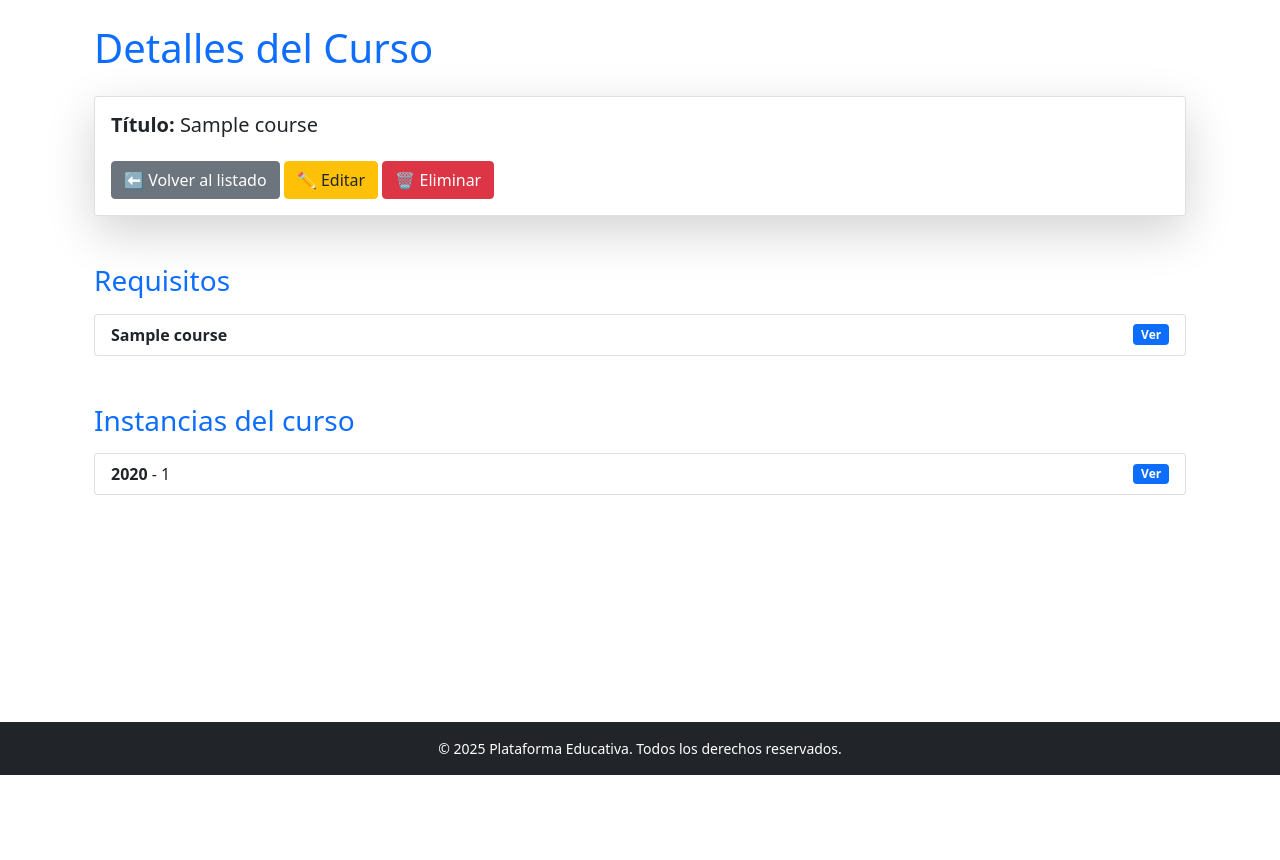
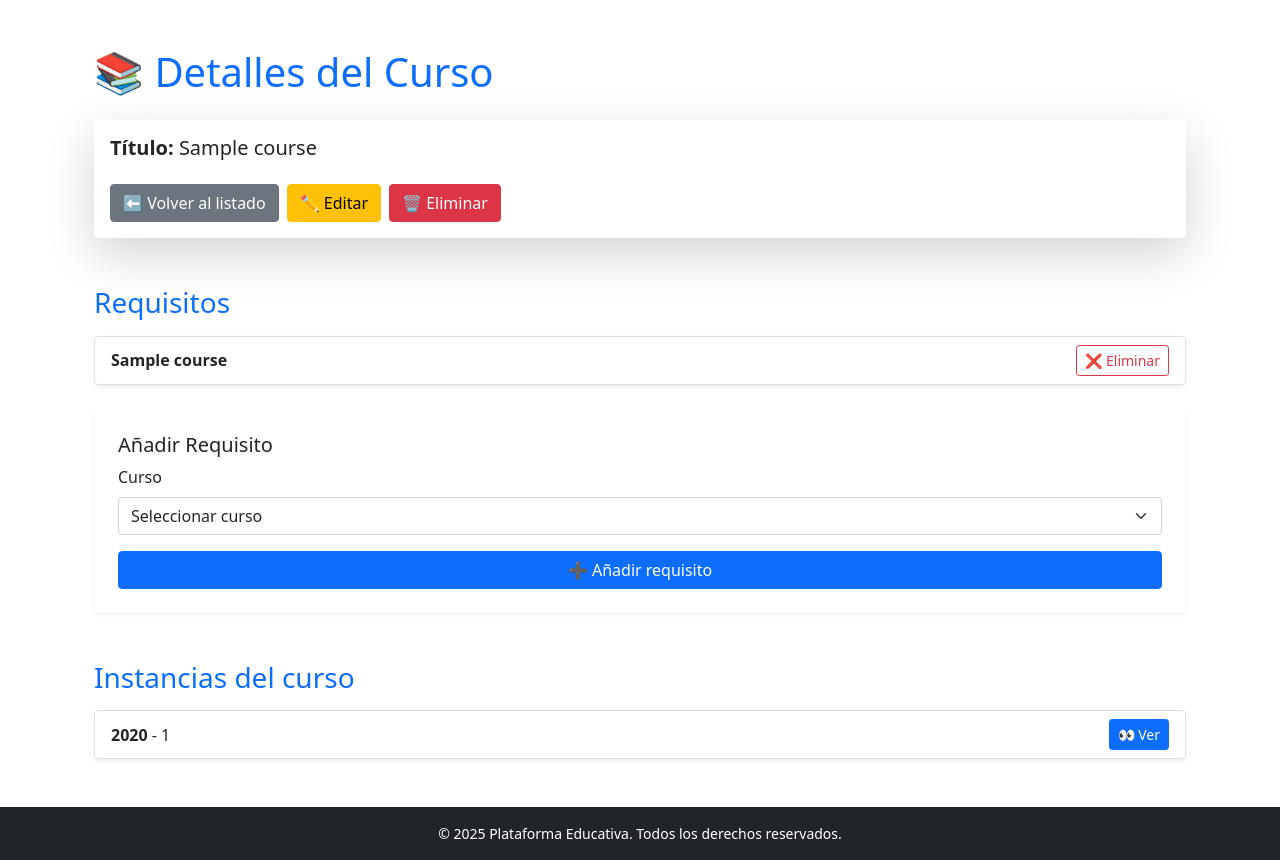
Before and after one commit to AlbertoZuiga/verificable-grupo-8, a Flask app: page /courses/1 in a window 1280 px wide. Shown: the part 56-916 px from the top of the page. Before the commit the page ends 831 px from the top, so only its background shows below. Run offline with Flask 3, Linux system fonts and the light colour scheme; tables that the repository leaves empty hold one stand-in row (values such as "Sample post").

Commit message:
requisites ready

```diff
--- a/app/models/__init__.py
+++ b/app/models/__init__.py
@@ -2,4 +2,4 @@ from app.models.course import Course
 from app.models.course_instance import CourseInstance
 from app.models.section import Section
 from app.models.user import User
-from app.models.requisites import Requisite
+from app.models.requisite import Requisite
--- a/app/models/requisites.py
+++ b/app/models/requisite.py
@@ -7,9 +7,10 @@ class Requisite(db.Model):
     course_id = db.Column(db.Integer, db.ForeignKey('courses.id'), nullable=False)
     course_requisite_id = db.Column(db.Integer, db.ForeignKey('courses.id'), nullable=False)
 
+    __table_args__ = (db.UniqueConstraint('course_id', 'course_requisite_id', name='uq_course_requisite'),)
+
     course = db.relationship('Course', foreign_keys=[course_id], back_populates='prerequisites', overlaps="course_requisite,requisites_as_main")
     course_requisite = db.relationship('Course', foreign_keys=[course_requisite_id], back_populates='requisites_as_main', overlaps="course,prerequisites")
 
-
     def __repr__(self):
         return f"<Requisite id={self.id}, course_id={self.course_id}, course_requisite_id={self.course_requisite_id}>"
--- a/app/routes/__init__.py
+++ b/app/routes/__init__.py
@@ -9,5 +9,6 @@ def index():
 from app.routes.course_routes import course_bp
 from app.routes.course_instance_routes import course_instance_bp
 from app.routes.section_routes import section_bp
+from app.routes.requisite_routes import requisite_bp
 
-blueprints = [main_routes, course_bp, course_instance_bp, section_bp]
+blueprints = [main_routes, course_bp, course_instance_bp, section_bp, requisite_bp]
--- a/app/routes/course_routes.py
+++ b/app/routes/course_routes.py
@@ -12,7 +12,14 @@ def index():
 @course_bp.route('/<int:id>')
 def show(id):
     course = Course.query.get_or_404(id)
-    return render_template('courses/show.html', course=course)
+
+    requisite_ids = {requisite.course_requisite_id for requisite in course.prerequisites}
+    courses = Course.query.filter(
+        Course.id != id,
+        Course.id.notin_(requisite_ids)
+    ).all()
+
+    return render_template('courses/show.html', course=course, courses=courses)
 
 @course_bp.route('/create', methods=['GET', 'POST'])
 def create():
--- a/app/seed.py
+++ b/app/seed.py
@@ -2,7 +2,7 @@ from app import create_app, db
 from app.models.course import Course
 from app.models.course_instance import CourseInstance, SemesterEnum
 from app.models.section import Section, WeightingType
-from app.models.requisites import Requisite
+from app.models.requisite import Requisite
 from app.models.user import User
 
 def seed_data():
--- a/app/templates/course_instances/create.html
+++ b/app/templates/course_instances/create.html
@@ -2,7 +2,7 @@
 
 {% block content %}
   <div class="container">
-    <h1 class="mb-4 text-primary">Editar Curso</h1>
+    <h1 class="mb-4 text-primary">Crear Instancia</h1>
 
     <div class="card shadow-lg p-4">
       <form action="{{ url_for('course_instance.create') }}" method="POST">
--- a/app/templates/course_instances/index.html
+++ b/app/templates/course_instances/index.html
@@ -46,7 +46,7 @@
   {% endif %}
 
   <a href="{{ url_for('course_instance.create') }}" class="btn btn-success mt-4"
-    >➕ Crear nuevo curso</a
+    >➕ Crear nueva instancia</a
   >
 </div>
 {% endblock %}
--- a/app/templates/courses/show.html
+++ b/app/templates/courses/show.html
@@ -3,40 +3,58 @@
 {% block title %}Curso: {{ course.title }}{% endblock %}
 
 {% block content %}
-  <div class="container">
-    <h1 class="mb-4 text-primary">Detalles del Curso</h1>
+  <div class="container py-4">
+    <h1 class="mb-4 text-primary">📚 Detalles del Curso</h1>
 
-    <div class="card shadow-lg">
+    <div class="card shadow-lg border-0 rounded-3">
       <div class="card-body">
         <h5 class="card-title text-dark"><strong>Título:</strong> {{ course.title }}</h5>
-
-        <div class="mt-4">
+        <div class="mt-4 d-flex gap-2">
           <a href="{{ url_for('course.index') }}" class="btn btn-secondary">⬅ Volver al listado</a>
-          <a href="{{ url_for('course.edit', id=course.id) }}" class="btn btn-warning text-dark">✏ Editar</a>
+          <a href="{{ url_for('course.edit', id=course.id) }}" class="btn btn-warning">✏ Editar</a>
           <a href="{{ url_for('course.delete', id=course.id) }}" class="btn btn-danger">🗑 Eliminar</a>
         </div>
       </div>
     </div>
 
     <h3 class="mt-5 text-primary">Requisitos</h3>
-    <div class="list-group mt-3">
+    <div class="list-group mt-3 shadow-sm rounded-3">
       {% for requisite in course.prerequisites %}
-        <a href="{{ url_for('course.show', id=requisite.course_requisite.id) }}" class="list-group-item list-group-item-action d-flex justify-content-between align-items-center">
-          <span><strong>{{ requisite.course_requisite.title }}</strong></span>
-          <span class="badge bg-primary">Ver</span>
-        </a>
+        <div class="list-group-item d-flex justify-content-between align-items-center">
+          <a href="{{ url_for('course.show', id=requisite.course_requisite.id) }}" class="text-decoration-none fw-bold text-dark">
+            {{ requisite.course_requisite.title }}
+          </a>
+          <a href="{{ url_for('requisite.delete', id=requisite.id) }}" class="btn btn-sm btn-outline-danger">❌ Eliminar</a>
+        </div>
       {% else %}
-        <p class="text-muted">No hay requisitos disponibles.</p>
+        <p class="text-muted">El curso no tiene requisitos.</p>
       {% endfor %}
     </div>
 
+    <div class="card shadow-sm mt-4 p-4 border-0 rounded-3">
+      <h5 class="card-title">Añadir Requisito</h5>
+      <form action="{{ url_for('requisite.create') }}" method="POST">
+        <input type="hidden" name="course_id" value="{{ course.id }}">
+        <div class="mb-3">
+          <label for="requisite_id" class="form-label">Curso</label>
+          <select class="form-select" id="requisite_id" name="requisite_id" required>
+            <option selected disabled>Seleccionar curso</option>
+            {% for course in courses %}
+              <option value="{{ course.id }}">{{ course.title }}</option>
+            {% endfor %}
+          </select>
+        </div>
+        <button type="submit" class="btn btn-primary w-100">➕ Añadir requisito</button>
+      </form>
+    </div>
+
     <h3 class="mt-5 text-primary">Instancias del curso</h3>
-    <div class="list-group mt-3">
+    <div class="list-group mt-3 shadow-sm rounded-3">
       {% for instance in course.instances %}
-        <a href="{{ url_for('course_instance.show', id=instance.id) }}" class="list-group-item list-group-item-action d-flex justify-content-between align-items-center">
+        <div class="list-group-item d-flex justify-content-between align-items-center">
           <span><strong>{{ instance.year }}</strong> - {{ instance.semester }}</span>
-          <span class="badge bg-primary">Ver</span>
-        </a>
+          <a href="{{ url_for('course_instance.show', id=instance.id) }}" class="btn btn-sm btn-primary">👀 Ver</a>
+        </div>
       {% else %}
         <p class="text-muted">No hay instancias disponibles.</p>
       {% endfor %}
--- a/app/templates/sections/index.html
+++ b/app/templates/sections/index.html
@@ -47,7 +47,7 @@
   {% endif %}
 
   <a href="{{ url_for('section.create') }}" class="btn btn-success mt-4"
-    >➕ Crear nuevo curso</a
+    >➕ Crear nueva sección</a
   >
 </div>
 {% endblock %}
```
Also changed, not shown: app/routes/requisite_routes.py (added, +42 -0 lines), README.md.
